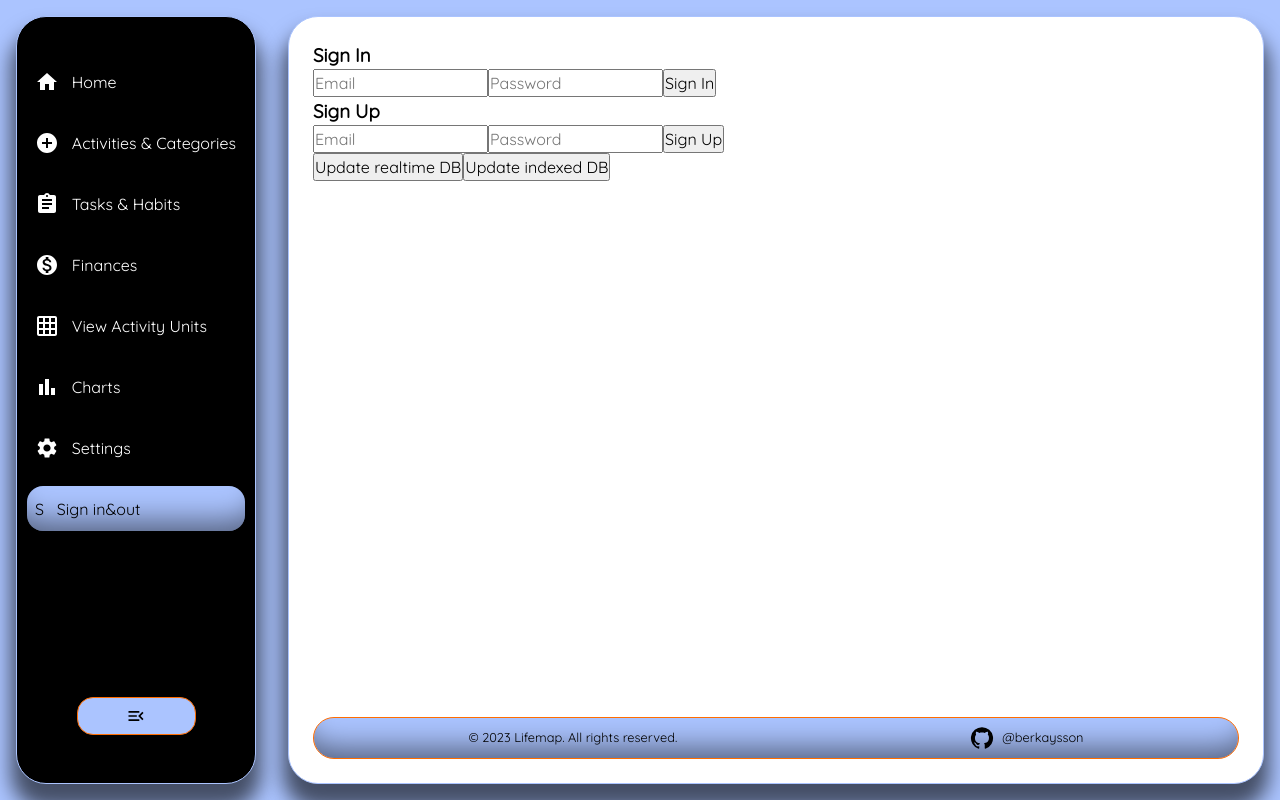
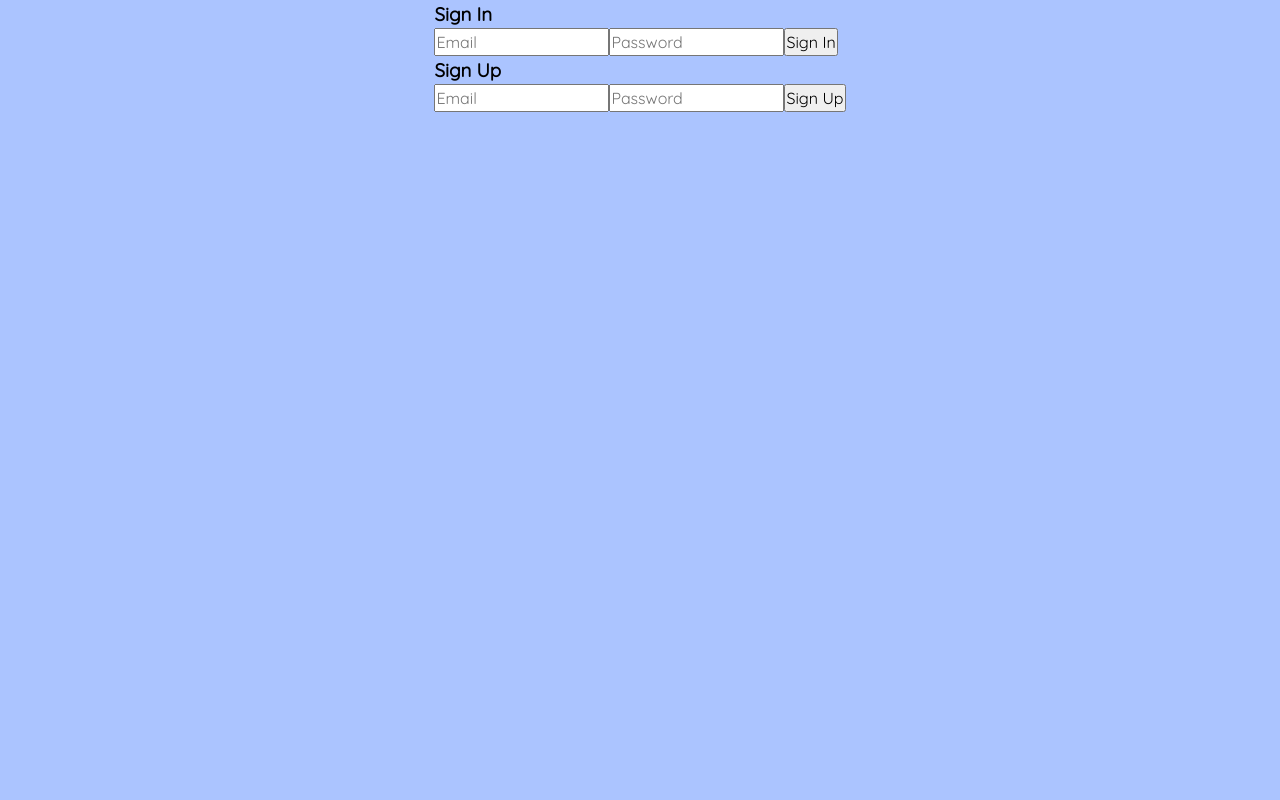
Before and after one commit to berkaysson/lifemap, a React (Create React App) app: page /lifemap/auth in a window 1280 px wide. Built offline with nearby package versions, Linux system fonts and the light colour scheme.

Commit message:
Remove update buttons for databases, and change welcome page if user not signed in

```diff
--- a/src/App/App.js
+++ b/src/App/App.js
@@ -385,8 +385,6 @@ function App({ db, STORES }) {
     onAddHabitUnit: addHabitDataUnit,
     onDeleteTaskDataUnit: deleteTaskDataUnit,
     onDeleteHabitDataUnit: deleteHabitDataUnit,
-    onUpdateRealtimeDatabase: updateRealtimeDatabase,
-    onUpdateIndexedDatabase: updateIndexedDatabese,
     handleLogin:handleLogin,
     handleLogOut:handleLogOut,
     isSignedIn:isSignedIn
--- a/src/App/AppContent.js
+++ b/src/App/AppContent.js
@@ -37,11 +37,9 @@ const AppContent = ({
   habitDataUnits,
   onDeleteTaskDataUnit,
   onDeleteHabitDataUnit,
-  onUpdateRealtimeDatabase,
-  onUpdateIndexedDatabase,
   handleLogin,
   handleLogOut,
-  isSignedIn
+  isSignedIn,
 }) => {
   const router = createBrowserRouter(
     createRoutesFromElements(
@@ -115,8 +113,6 @@ const AppContent = ({
           path="/lifemap/auth"
           element={
             <AuthPage
-              onUpdateRealtimeDatabase={onUpdateRealtimeDatabase}
-              onUpdateIndexedDatabase={onUpdateIndexedDatabase}
               handleLogin={handleLogin}
               handleLogOut={handleLogOut}
               isSignedIn={isSignedIn}
@@ -129,7 +125,15 @@ const AppContent = ({
 
   return (
     <>
-      <RouterProvider router={router}></RouterProvider>
+      {isSignedIn ? (
+        <RouterProvider router={router}></RouterProvider>
+      ) : (
+        <AuthPage
+          handleLogin={handleLogin}
+          handleLogOut={handleLogOut}
+          isSignedIn={isSignedIn}
+        />
+      )}
     </>
   );
 };
--- a/src/Pages/AuthPage.js
+++ b/src/Pages/AuthPage.js
@@ -3,19 +3,10 @@ import SignInForm from "../Components/Auth/SignIn/SignInForm";
 import RegisterForm from "../Components/Auth/Register/RegisterForm";
 
 const AuthPage = ({
-  onUpdateRealtimeDatabase,
-  onUpdateIndexedDatabase,
   handleLogin,
   handleLogOut,
   isSignedIn,
 }) => {
-  const handleUpdateRTDB = async () => {
-    await onUpdateRealtimeDatabase();
-  };
-
-  const handleUpdateIDB = async () => {
-    await onUpdateIndexedDatabase();
-  };
 
   return (
     <div>
@@ -25,8 +16,6 @@ const AuthPage = ({
         isSignedIn={isSignedIn}
       />
       <RegisterForm />
-      <button onClick={handleUpdateRTDB}>Update realtime DB</button>
-      <button onClick={handleUpdateIDB}>Update indexed DB</button>
     </div>
   );
 };
```
